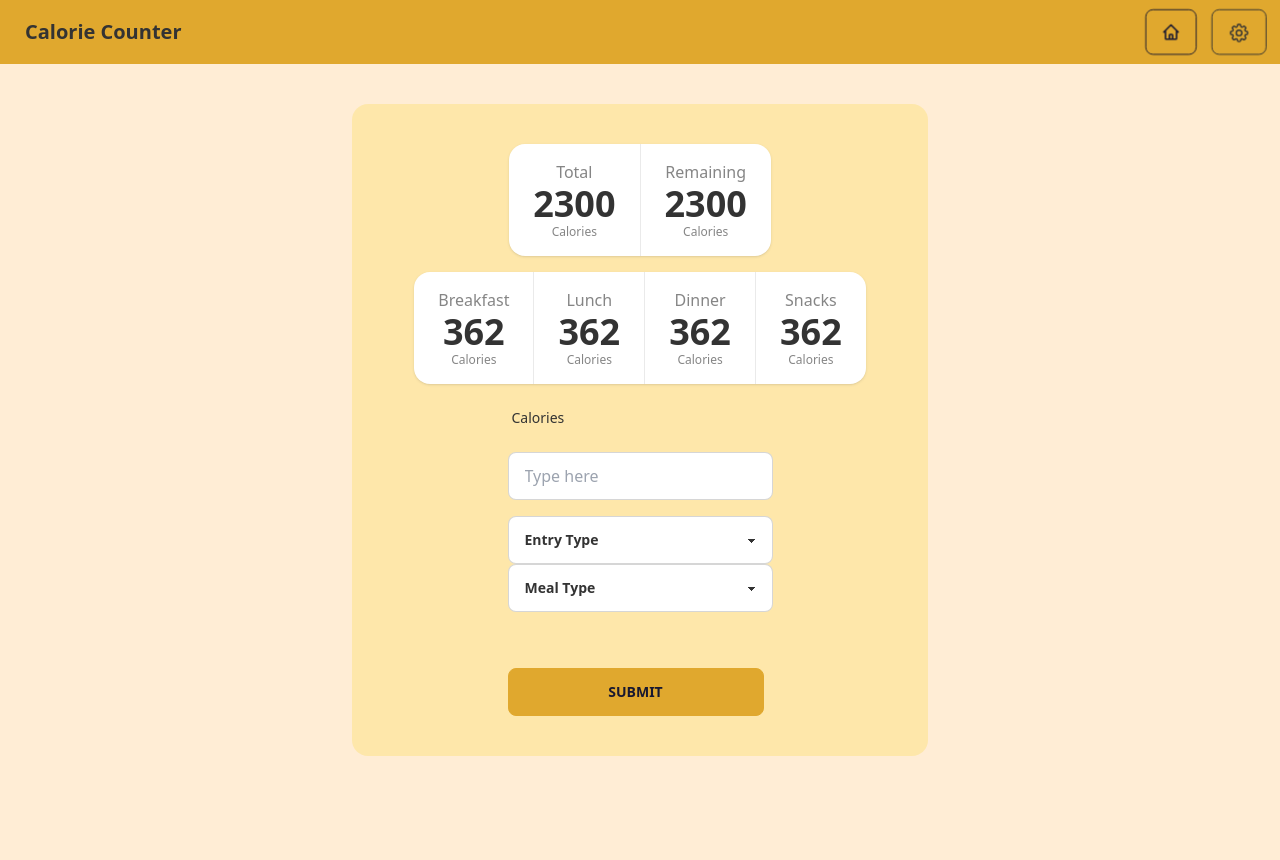
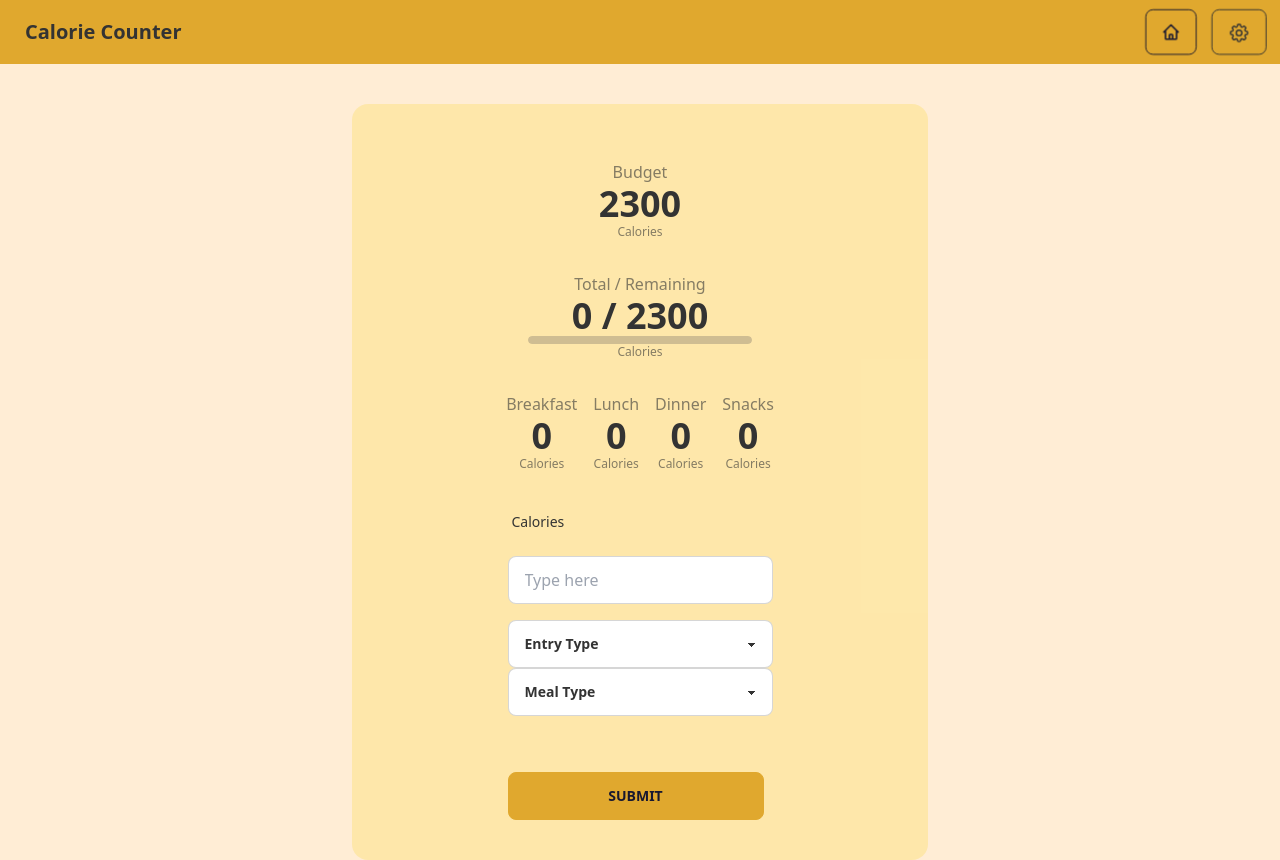
Before and after one commit to Scratcheee/CalorieCounter, a React (Vite) app: page / in a window 1280 px wide. Before the commit the page ends 800 px from the top, so only its background shows below. Built offline with nearby package versions, Linux system fonts and the light colour scheme.

Commit message:
Counter component & progress bar

```diff
--- /dev/null
+++ b/src/components/Counter.jsx
@@ -0,0 +1,49 @@
+import React from 'react'
+
+const Counter = (props) => {
+    let progress = props.total - props.remaining
+  return (
+    <div><div className="flex flex-col">
+    <div className="stat place-items-center">
+      <div className="stat-title">Budget</div>
+      <div className="stat-value">{props.total}</div>
+      <div className="stat-desc">Calories</div>
+    </div>
+    <div className="stat place-items-center">
+      <div className="stat-title">Total / Remaining</div>
+      <div className="stat-value">{props.total - props.remaining} / {props.remaining}</div>
+      <progress className="progress w-56" value={progress} max={props.total}></progress>
+      <div className="stat-desc">Calories</div>
+    </div>
+  </div>
+
+
+  <div className="flex">
+    <div className="stat place-items-center px-2">
+      <div className="stat-title">Breakfast</div>
+      <div className="stat-value">{props.mealCal.breakfast}</div>
+      <div className="stat-desc">Calories</div>
+    </div>
+
+    <div className="stat place-items-center px-2 ">
+      <div className="stat-title">Lunch</div>
+      <div className="stat-value">{props.mealCal.lunch}</div>
+      <div className="stat-desc">Calories</div>
+    </div>
+
+    <div className="stat place-items-center px-2 ">
+      <div className="stat-title">Dinner</div>
+      <div className="stat-value">{props.mealCal.dinner}</div>
+      <div className="stat-desc">Calories</div>
+    </div>
+
+    <div className="stat place-items-center px-2 ">
+      <div className="stat-title">Snacks</div>
+      <div className="stat-value">{props.mealCal.snack}</div>
+      <div className="stat-desc">Calories</div>
+    </div>
+  </div></div>
+  )
+}
+
+export default Counter
--- a/src/pages/HomeScreen.jsx
+++ b/src/pages/HomeScreen.jsx
@@ -1,4 +1,5 @@
 import React, { useState } from "react";
+import Counter from "../components/Counter";
 
 function HomeScreen() {
   let totalCal = 2300;
@@ -10,6 +11,12 @@ function HomeScreen() {
   });
 
   const [remainingCal, setRemainingCal] = useState(totalCal);
+  const [meal, setMeal] = useState({
+    breakfast: 0,
+    lunch: 0,
+    dinner: 0,
+    snack: 0,
+  });
 
   const handleOptionChange = (event) => {
     const { name, value } = event.target;
@@ -18,60 +25,27 @@ function HomeScreen() {
 
   const handleSubmit = (e) => {
     e.preventDefault();
-    console.log(selectedOptions.entry);
-    console.log(selectedOptions.meal);
-    console.log(selectedOptions.calorie);
-    selectedOptions.entry === "exercise"
-      ? setRemainingCal(
-          (prevRemainingCal) =>
-            prevRemainingCal + parseInt(selectedOptions.calorie)
-        )
-      : setRemainingCal(
-          (prevRemainingCal) => prevRemainingCal - selectedOptions.calorie
-        );
+
+    if (selectedOptions.entry === "exercise") {
+      setRemainingCal(
+        (prevRemainingCal) =>
+          prevRemainingCal + parseInt(selectedOptions.calorie)
+      );
+    } else {
+      setRemainingCal(
+        (prevRemainingCal) => prevRemainingCal - selectedOptions.calorie
+      );
+
+      setMeal((prevOptions) => ({
+        ...prevOptions,
+        [selectedOptions.meal]: selectedOptions.calorie,
+      }));
+    }
   };
 
   return (
     <div className="card bg-secondary/25 w-full max-w-xl gap-4 mt-10 mx-auto place-content-center p-10 place-items-center">
-      <div className="stats  shadow ">
-        <div className="stat place-items-center">
-          <div className="stat-title">Total</div>
-          <div className="stat-value">{totalCal}</div>
-          <div className="stat-desc">Calories</div>
-        </div>
-
-        <div className="stat place-items-center">
-          <div className="stat-title">Remaining</div>
-          <div className="stat-value">{remainingCal}</div>
-          <div className="stat-desc">Calories</div>
-        </div>
-      </div>
-
-      <div className="stats  shadow">
-        <div className="stat place-items-center">
-          <div className="stat-title">Breakfast</div>
-          <div className="stat-value">362</div>
-          <div className="stat-desc">Calories</div>
-        </div>
-
-        <div className="stat place-items-center">
-          <div className="stat-title">Lunch</div>
-          <div className="stat-value">362</div>
-          <div className="stat-desc">Calories</div>
-        </div>
-
-        <div className="stat place-items-center">
-          <div className="stat-title">Dinner</div>
-          <div className="stat-value">362</div>
-          <div className="stat-desc">Calories</div>
-        </div>
-
-        <div className="stat place-items-center">
-          <div className="stat-title">Snacks</div>
-          <div className="stat-value">362</div>
-          <div className="stat-desc">Calories</div>
-        </div>
-      </div>
+      <Counter total={totalCal} remaining={remainingCal} mealCal={meal} />
       {/*Logging Form*/}
       <div className="form-control gap-4">
         <label className="label">
@@ -122,4 +96,6 @@ function HomeScreen() {
   );
 }
 
+
+
 export default HomeScreen;
```
